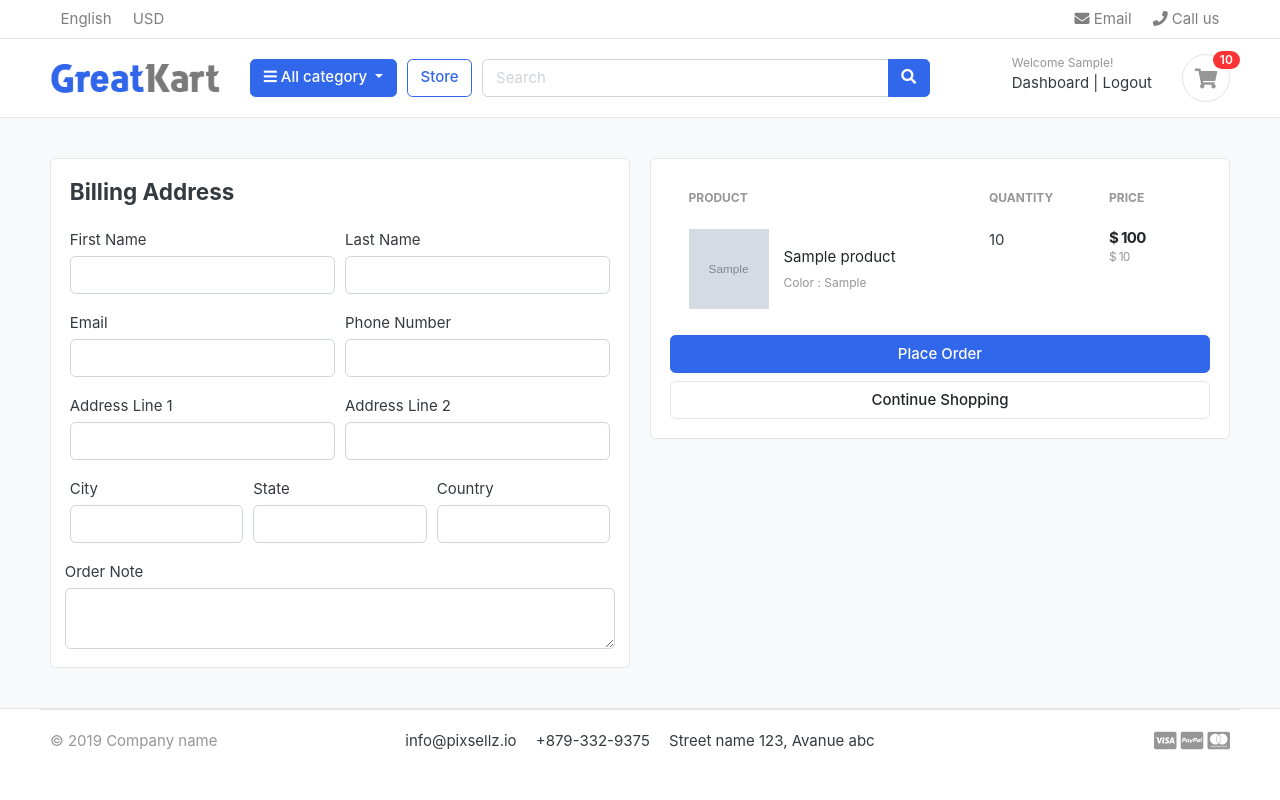
After one commit to sarthakpatelia/greatkart-django, a Django app: page /cart/checkout/ in a window 1280 px wide. The commit adds this page. Run offline with Django 3.2, Linux system fonts and the light colour scheme; a user stored in the database is signed in; tables that the repository leaves empty hold one stand-in row (values such as "Sample post"); grey boxes marked "Sample" are stand-in pictures; some libraries are stand-ins or nearby versions; some web fonts are replaced.

Commit message:
Handle Cart and Checkout for the Logged in Users

```diff
--- a/carts/context_processors.py
+++ b/carts/context_processors.py
@@ -9,7 +9,11 @@ def counter(request):
     else:
         try:
             cart= Cart.objects.filter(cart_id=_cart_id(request))
-            cart_items= CartItem.objects.all().filter(cart=cart[:1])
+            if request.user.is_authenticated:
+                cart_items= CartItem.objects.all().filter(user=request.user)
+            else:
+                cart_items= CartItem.objects.all().filter(cart=cart[:1])
+
             for cart_item in cart_items:
                 cart_count +=  cart_item.quantity
         except Cart.DoesNotExist:
--- a/carts/models.py
+++ b/carts/models.py
@@ -1,5 +1,6 @@
 from django.db import models
 
+from accounts.models import Account
 from store.models import Product, Variation
 
 
@@ -11,9 +12,10 @@ class Cart(models.Model):
         return self.cart_id
 
 class CartItem(models.Model):
+    user=models.ForeignKey(Account,on_delete=models.CASCADE,null=True)
     product=models.ForeignKey(Product,on_delete=models.CASCADE)
     variations=models.ManyToManyField(Variation,blank=True)
-    cart=models.ForeignKey(Cart,on_delete=models.CASCADE)
+    cart=models.ForeignKey(Cart,on_delete=models.CASCADE,null=True)
     quantity=models.IntegerField()
     is_active=models.BooleanField(default=True)
 
--- a/carts/urls.py
+++ b/carts/urls.py
@@ -6,4 +6,9 @@ urlpatterns = [
     path('add_cart/<int:product_id>/',views.add_cart,name='add_cart'),
     path('remove_cart/<int:product_id>/<int:cart_item_id>/',views.remove_cart,name='remove_cart'),
     path('remove_cart_item/<int:product_id>/<int:cart_item_id>/',views.remove_cart_item,name='remove_cart_item'),
+    path('checkout/',views.checkout,name='checkout'),
+
+
+
+
     ]
--- a/carts/views.py
+++ b/carts/views.py
@@ -3,6 +3,7 @@ from django.shortcuts import render, redirect, HttpResponse, get_object_or_404
 
 from store.models import Variation
 from .models import *
+from django.contrib.auth.decorators import login_required
 
 def _cart_id(request):
     cart=request.session.session_key
@@ -13,80 +14,143 @@ def _cart_id(request):
 
 
 def add_cart(request,product_id):
+    current_user=request.user
     product= Product.objects.get(id=product_id) #get the product
-    product_variation=[]
-    if request.method == 'POST':
-        for item in request.POST:
-            key = item
-            value=request.POST[key]
-            try:
-                variation = Variation.objects.get(product=product,variation_category__iexact=key,variation_value__iexact=value)
-                product_variation.append(variation)
-            except:
-                pass
+    # if user is authenticated
+    if current_user.is_authenticated:
+        product_variation=[]
+        if request.method == 'POST':
+            for item in request.POST:
+                key = item
+                value=request.POST[key]
+                try:
+                    variation = Variation.objects.get(product=product,variation_category__iexact=key,variation_value__iexact=value)
+                    product_variation.append(variation)
+                except:
+                    pass
 
 
 
-    product= Product.objects.get(id=product_id) #get the product
-    try:
-        cart= Cart.objects.get(cart_id=_cart_id(request)) #get the cart_id present in the session
-    except Cart.DoesNotExist:
-        cart=Cart.objects.create(
-            cart_id= _cart_id(request)
-        )
-    cart.save()
 
-    is_cart_item_exists = CartItem.objects.filter(product=product,cart=cart).exists()
-    if is_cart_item_exists:
-        cart_item=CartItem.objects.filter(product=product,cart=cart)
-        #existing_variations --> database
-        # current_variation --> product_variation
-        # item_id --> database
-        ex_var_list=[]
-        id=[]
-        for item in cart_item:
-            existing_variation= item.variations.all()
-            ex_var_list.append(list(existing_variation))
-            id.append(item.id)
-        print(ex_var_list)
-        if product_variation in ex_var_list:
-            # increase the cart item quantity
-            index = ex_var_list.index(product_variation)
-            item_id=id[index]
-            item= CartItem.objects.get(product=product,id=item_id)
-            item.quantity += 1
-            item.save()
 
+        is_cart_item_exists = CartItem.objects.filter(product=product,user=current_user).exists()
+        if is_cart_item_exists:
+            cart_item=CartItem.objects.filter(product=product,user=current_user)
+            ex_var_list=[]
+            id=[]
+            for item in cart_item:
+                existing_variation= item.variations.all()
+                ex_var_list.append(list(existing_variation))
+                id.append(item.id)
+            print(ex_var_list)
+            if product_variation in ex_var_list:
+                # increase the cart item quantity
+                index = ex_var_list.index(product_variation)
+                item_id=id[index]
+                item= CartItem.objects.get(product=product,id=item_id)
+                item.quantity += 1
+                item.save()
+
+            else:
+                item= CartItem.objects.create(product=product,quantity =1,user=current_user)
+                # create new the cart item
+                if len(product_variation) > 0:
+                    item.variations.clear()
+                    item.variations.add(*product_variation)
+
+                item.save()
         else:
-            item= CartItem.objects.create(product=product,quantity =1,cart=cart)
-            # create new the cart item
+            cart_item=CartItem.objects.create(
+                product=product,
+                quantity=1,
+                user=current_user,
+            )
             if len(product_variation) > 0:
-                item.variations.clear()
-                item.variations.add(*product_variation)
+                cart_item.variations.clear()
+                cart_item.variations.add(*product_variation)
+            cart_item.save()
 
-            item.save()
+        return redirect('cart')
+    # if user is not authenticated
     else:
-        cart_item=CartItem.objects.create(
-            product=product,
-            quantity=1,
-            cart=cart,
-        )
-        if len(product_variation) > 0:
-            cart_item.variations.clear()
-            cart_item.variations.add(*product_variation)
-        cart_item.save()
+        product_variation=[]
+        if request.method == 'POST':
+            for item in request.POST:
+                key = item
+                value=request.POST[key]
+                try:
+                    variation = Variation.objects.get(product=product,variation_category__iexact=key,variation_value__iexact=value)
+                    product_variation.append(variation)
+                except:
+                    pass
 
-    return redirect('cart')
+
+
+        product= Product.objects.get(id=product_id) #get the product
+        try:
+            cart= Cart.objects.get(cart_id=_cart_id(request)) #get the cart_id present in the session
+        except Cart.DoesNotExist:
+            cart=Cart.objects.create(
+                cart_id= _cart_id(request)
+            )
+        cart.save()
+
+        is_cart_item_exists = CartItem.objects.filter(product=product,cart=cart).exists()
+        if is_cart_item_exists:
+            cart_item=CartItem.objects.filter(product=product,cart=cart)
+            #existing_variations --> database
+            # current_variation --> product_variation
+            # item_id --> database
+            ex_var_list=[]
+            id=[]
+            for item in cart_item:
+                existing_variation= item.variations.all()
+                ex_var_list.append(list(existing_variation))
+                id.append(item.id)
+            print(ex_var_list)
+            if product_variation in ex_var_list:
+                # increase the cart item quantity
+                index = ex_var_list.index(product_variation)
+                item_id=id[index]
+                item= CartItem.objects.get(product=product,id=item_id)
+                item.quantity += 1
+                item.save()
+
+            else:
+                item= CartItem.objects.create(product=product,quantity =1,cart=cart)
+                # create new the cart item
+                if len(product_variation) > 0:
+                    item.variations.clear()
+                    item.variations.add(*product_variation)
+
+                item.save()
+        else:
+            cart_item=CartItem.objects.create(
+                product=product,
+                quantity=1,
+                cart=cart,
+            )
+            if len(product_variation) > 0:
+                cart_item.variations.clear()
+                cart_item.variations.add(*product_variation)
+            cart_item.save()
+
+        return redirect('cart')
 
 
 
 
 def remove_cart(request,product_id,cart_item_id):
-    cart = Cart.objects.get(cart_id=_cart_id(request))
+
     product = get_object_or_404(Product,id=product_id)
 
     try:
-        cart_item=CartItem.objects.get(product=product,cart=cart,id=cart_item_id)
+        if request.user.is_authenticated:
+
+          cart_item=CartItem.objects.get(product=product,user=request.user,id=cart_item_id)
+        else:
+          cart = Cart.objects.get(cart_id=_cart_id(request))
+          cart_item=CartItem.objects.get(product=product,cart=cart,id=cart_item_id)
         if cart_item.quantity > 1:
             cart_item.quantity -= 1
             cart_item.save()
@@ -97,20 +161,28 @@ def remove_cart(request,product_id,cart_item_id):
     return redirect('cart')
 
 def remove_cart_item(request,product_id,cart_item_id):
-    cart=Cart.objects.get(cart_id=_cart_id(request))
+
     product=get_object_or_404(Product,id=product_id)
-    cart_item=CartItem.objects.get(product=product,cart=cart,id=cart_item_id)
+    if request.user.is_authenticated:
+        cart_item=CartItem.objects.get(product=product,user=request.user,id=cart_item_id)
+    else:
+        cart=Cart.objects.get(cart_id=_cart_id(request))
+        cart_item=CartItem.objects.get(product=product,cart=cart,id=cart_item_id)
     cart_item.delete()
     return redirect('cart')
 
 
 
-def cart(request,total=0,quantity=0,cart_item=None):
+def cart(request,total=0,quantity=0,cart_items=None):
     try:
         tax=0
         grand_total=0
-        cart= Cart.objects.get(cart_id=_cart_id(request))
-        cart_items=CartItem.objects.filter(cart=cart,is_active=True)
+        if request.user.is_authenticated:
+            cart_items=CartItem.objects.filter(user=request.user,is_active=True)
+        else:
+            cart= Cart.objects.get(cart_id=_cart_id(request))
+            cart_items=CartItem.objects.filter(cart=cart,is_active=True)
+
         for cart_item in cart_items:
             total += (cart_item.product.price * cart_item.quantity)
             quantity += cart_item.quantity
@@ -120,3 +192,23 @@ def cart(request,total=0,quantity=0,cart_item=None):
         pass #just ignore
     context={'total':total,'quantity':quantity,'cart_items':cart_items,'tax':tax,'grand_total':grand_total}
     return render(request,'store/cart.html',context)
+
+@login_required(login_url='login')
+def checkout(request,total=0,quantity=0,cart_items=None):
+    try:
+        tax=0
+        grand_total=0
+        if request.user.is_authenticated:
+            cart_items=CartItem.objects.filter(user=request.user,is_active=True)
+        else:
+            cart= Cart.objects.get(cart_id=_cart_id(request))
+            cart_items=CartItem.objects.filter(cart=cart,is_active=True)
+        for cart_item in cart_items:
+            total += (cart_item.product.price * cart_item.quantity)
+            quantity += cart_item.quantity
+        tax=(2 * total)/100
+        grand_total= total + tax
+    except ObjectDoesNotExist:
+        pass #just ignore
+    context={'total':total,'quantity':quantity,'cart_items':cart_items,'tax':tax,'grand_total':grand_total}
+    return render(request,'store/checkout.html',context)
--- a/myvenv/pip-selfcheck.json
+++ b/myvenv/pip-selfcheck.json
@@ -1 +1 @@
-{"last_check":"2022-09-07T12:15:17Z","pypi_version":"22.2.2"}
+{"last_check":"2022-09-17T13:50:17Z","pypi_version":"22.2.2"}
--- a/templates/store/cart.html
+++ b/templates/store/cart.html
@@ -97,7 +97,7 @@
                         <p class="text-center mb-3">
                             <img src="./images/misc/payments.png" height="26">
                         </p>
-                        <a href="./place-order.html" class="btn btn-primary btn-block"> Checkout </a>
+                        <a href="{% url 'checkout' %}" class="btn btn-primary btn-block"> Checkout </a>
                         <a href="{% url 'store' %}" class="btn btn-light btn-block">Continue Shopping</a>
                     </div> <!-- card-body.// -->
                 </div> <!-- card.// -->
--- /dev/null
+++ b/templates/store/checkout.html
@@ -0,0 +1,137 @@
+{% extends 'base.html' %}
+{% load static %}
+{% block content %}
+<section class="section-content padding-y bg">
+    <div class="container">
+
+        <!-- ============================ COMPONENT 1 ================================= -->
+        <div class="row">
+            <aside class="col-lg-6">
+                <div class="card">
+                <div class="card-body">
+                    <h4 class="card-title mb-4">Billing Address</h4>
+                    <form action="" method="post">
+                        {% csrf_token %}
+                        <div class="form-row">
+                            <div class="col form-group">
+                                <label for="">First Name</label>
+                                <input type="text" name="first_name" class="form-control" required>
+
+                            </div>
+                            <div class="col form-group">
+                                <label for="">Last Name</label>
+                                <input type="text" name="last_name" class="form-control" required>
+
+                            </div>
+                        </div>
+                      <div class="form-row">
+                          <div class="col form-group">
+                              <label for="">Email</label>
+                              <input type="email" name="email" class="form-control" required>
+
+                          </div> <div class="col form-group">
+                          <label for="">Phone Number</label>
+                          <input type="text" name="phone" class="form-control">
+                      </div>
+                      </div>
+                          <div class="form-row">
+                              <div class="col form-group">
+                                  <label for="">Address Line 1</label>
+                                  <input type="text" name="address_line_1" class="form-control" required>
+
+                              </div>
+                        <div class="col form-group">
+                            <label for="">Address Line 2</label>
+                            <input type="text" name="address_line_2" class="form-control">
+                        </div>
+                          </div>
+                        <div class="form-row">
+                            <div class="col form-group">
+                            <label for="">City</label>
+                                <input type="text" name="city" class="form-control" required>
+                        </div>
+
+                        <div class="col form-group">
+                            <label for="">State</label>
+                            <input type="text" name="state" class="form-control" required>
+
+                        </div>
+                        <div class="col form-group">
+                            <label for="">Country</label>
+                            <input type="text" name="country" class="form-control" required>
+
+                        </div>
+                        </div>
+                        <div class="form-row">
+                            <label for="">Order Note</label>
+                            <textarea name="order_note" rows="2" class="form-control"></textarea>
+                        </div>
+
+
+                </div>
+                </div> <!-- card.// -->
+
+            </aside> <!-- col.// -->
+            <aside class="col-lg-6">
+
+                <div class="card">
+                    <div class="card-body">
+                        <table class="table table-borderless table-shopping-cart">
+                            <thead class="text-muted">
+                            <tr class="small text-uppercase">
+                                <th scope="col">Product</th>
+                                <th scope="col" width="120">Quantity</th>
+                                <th scope="col" width="120">Price</th>
+
+                            </tr>
+                            </thead>
+                            <tbody>
+                            {% for cart_item in cart_items %}
+                            <tr>
+                                <td>
+                                    <figure class="itemside align-items-center">
+                                        <div class="aside"><img src="{{ cart_item.product.images.url }}" class="img-sm"></div>
+                                        <figcaption class="info">
+                                            <a href="{{ cart_item.product.get_url }}" class="title text-dark">{{ cart_item.product.product_name }}</a>
+                                            <p class="text-muted small">
+                                                {% if cart_item.variations.all %}
+                                                {% for item in cart_item.variations.all %}
+                                                {{ item.variation_category | capfirst }} : {{ item.variation_value  | capfirst }}<br>
+                                                {% endfor %}
+                                                {% endif %}
+                                            </p>
+                                        </figcaption>
+                                    </figure>
+                                </td>
+                                <td>
+                                    <!-- col.// -->
+                                    <label for="">{{cart_item.quantity}}</label>
+                                </td>
+                                <td>
+                                    <div class="price-wrap">
+                                        <var class="price">$ {{ cart_item.sub_total }}</var>
+                                        <small class="text-muted"> $ {{ cart_item.product.price }} </small>
+                                    </div> <!-- price-wrap .// -->
+                                </td>
+
+                            </tr>
+                            {% endfor %}
+                            </tbody>
+                        </table>
+                        <button type="submit" name="submit" class="btn btn-primary btn-block"> Place Order </button>
+                        <a href="{% url 'store' %}" class="btn btn-light btn-block">Continue Shopping</a>
+                        </form>
+                    </div> <!-- card-body.// -->
+                </div> <!-- card.// -->
+
+            </aside> <!-- col.// -->
+
+
+        </div> <!-- row.// -->
+
+        <!-- ============================ COMPONENT 1 END .// ================================= -->
+
+    </div> <!-- container .//  -->
+</section>
+<!-- ========================= SECTION CONTENT END// ========================= -->
+{%  endblock %}
```
Also changed, not shown: accounts/views.py (+51 -2 lines), carts/migrations/0003_auto_20220917_1704.py (added), 1 other file.
